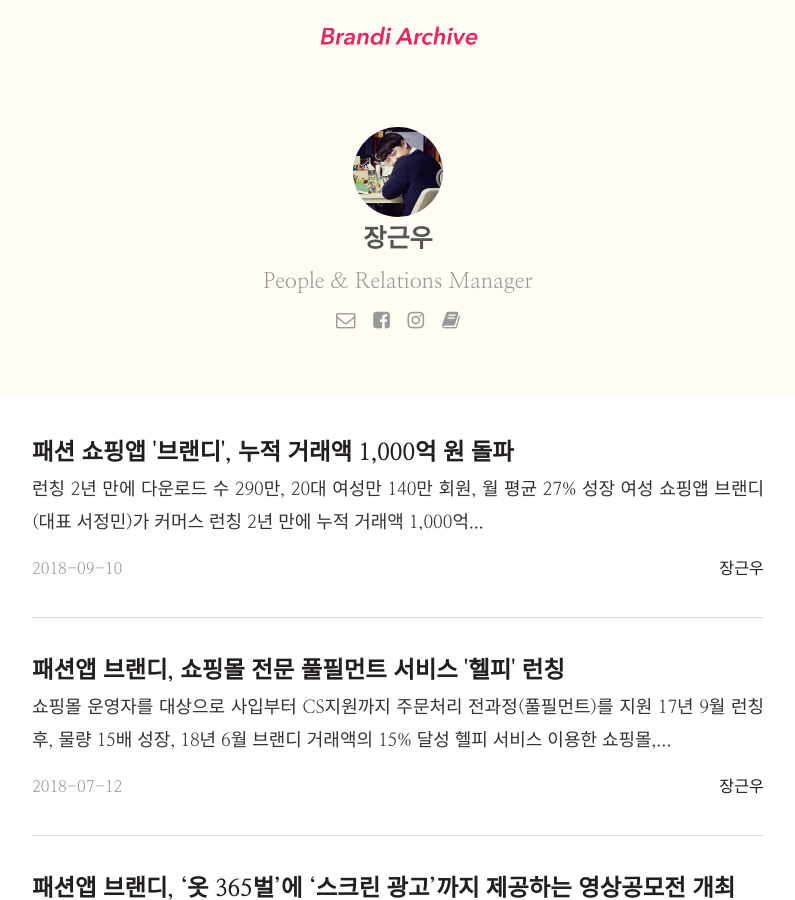
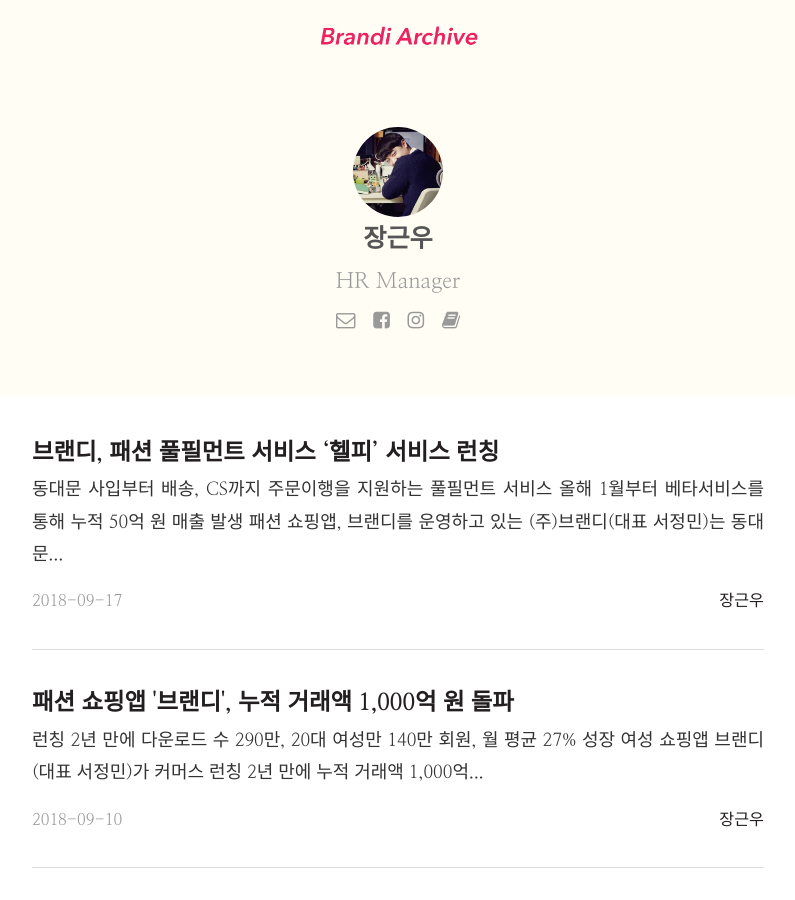
Before and after one commit to brandiarchive/brandiarchive.github.com, a Jekyll site: the page built from _authors/janggw.md, in a window 1280 px wide and 900 px high. Shown: the whole window, without its empty margins (242-1037 px from the left). Built offline with Jekyll 4.4.1, drawn with Linux system fonts in a browser that asks for light colours; nearby versions of some CDN libraries.

Commit message:
- 보도 자료  갱신

```diff
--- a/_authors/janggw.md
+++ b/_authors/janggw.md
@@ -2,8 +2,8 @@
 title: 장근우
 layout: author
 cover: "/assets/author.jpg"
-subtitle: People & Relations Manager
+subtitle: HR Manager
 author: janggw
 ---
 
-People & Relations Manager
+HR Manager
--- /dev/null
+++ b/_posts/2018-09-17-007.md
@@ -0,0 +1,29 @@
+---
+title: 브랜디, 패션 풀필먼트 서비스 ‘헬피’ 서비스 런칭
+layout: post
+cover: "/assets/default.jpg"
+facebookImg: "/assets/20180917/02.jpg"
+author: janggw
+date: '2018-09-17 13:55:13'
+---
+
+### 동대문 사입부터 배송, CS까지 주문이행을 지원하는 풀필먼트 서비스
+### 올해 1월부터 베타서비스를 통해 누적 50억 원 매출 발생
+<br>
+패션 쇼핑앱, 브랜디를 운영하고 있는 (주)브랜디(대표 서정민)는 동대문 기반 온라인 셀러들을 위한 풀필먼트(주문이행) 서비스인 ‘헬피’의 정식 서비스를 출시했다고 17일 밝혔다. <br><br>
+
+{% include figure.html file="/assets/20180917/01.jpg" alt="01" caption="헬피 물류센터" border="true" %}<br>
+
+'헬피'는 국내 최초로 동대문 셀러의 모든 주문 후 업무를 원스톱으로 처리해주는 서비스로서, 기본적인 물류대행 서비스(3PL+CS)와 함께 사입자금지원, 마케팅지원, 컨설팅을 포함한 브랜디만의 판매자 지원 프로그램이다.<br><br>
+
+온라인 셀러가 헬피 서비스를 이용하면 고객이 주문한 상품을 헬피 운영팀이 20시부터 헬피 물류센터에서 사입과 검품 진행 후, 익일 17시까지 배송을 완료한다. 이를 통해 셀러들은 상품소싱과 컨텐츠 제작에 집중하면서도 안정적인 수익을 낼 수 있는 장점이 있다. 또한 이제 막 창업한 셀러 뿐만 아니라 기존 사업자를 위한 단계별 맞춤 서비스도 제공하고 있다.<br><br>
+
+{% include figure.html file="/assets/20180917/02.jpg" alt="02" caption="패션 풀필먼트 서비스 헬피 현황" border="true" %}<br>
+
+브랜디 셀러 중에 헬피 서비스를 이용한 경우 평균적으로 매출이 약 3배 이상 증가하였으며 특히 '알콜' 셀러의 경우 매출이 8배 증가하여 현재 3억 원대 판매자로 성장하였다. 알콜 김주연 대표는 "늘어나는 주문을 감당하기 어려웠지만 헬피에서 많은 업무를 처리해줘서 오히려 상품에 집중할 수 있었고 그 결과 매출이 빠르게 성장했다."고 말했다.<br><br>
+
+헬피는 올해 1월부터 베타서비스를 시작하여 현재 일 평균 5,000건의 상품을 배송하고 있으며, 성수동에 위치한 400평 규모의 물류센터에서는 사입팀, 검품팀, 포장 및 발송팀, CS팀 등 약 50명의 헬피 운영자들이 교대로 24시간 운영하고 있다.<br><br>
+
+브랜디 서정민 대표는 "인플루언서 셀러들은 컨텐츠와 마케팅에 강점이 있지만 물로와 운영에 어려움을 겪는 문제를 해결하고자 헬피 서비스를 준비하게 되었다."며, "현재 헬피 이용자의 95%가 재계약을 하고 있고, 배송 기간과 품질도 안정화 단계에 도달하여 앞으로 더 많은 셀러를 지원할 계획이다."라고 밝혔다.<br><br>
+
+[보도자료 다운로드](https://drive.google.com/file/d/1owMcDirZGyW6_4Cfhrt8qoTALmd6kvHo/view?usp=sharing){: target="_blank" }
```
Also changed, not shown: _posts/2018-07-12-005.md (renamed from _posts/2018-07-12-janggw.md), _posts/2018-09-10-006.md (line endings or trailing spaces), assets/20180917/01.jpg (added), assets/20180917/02.jpg (added).
